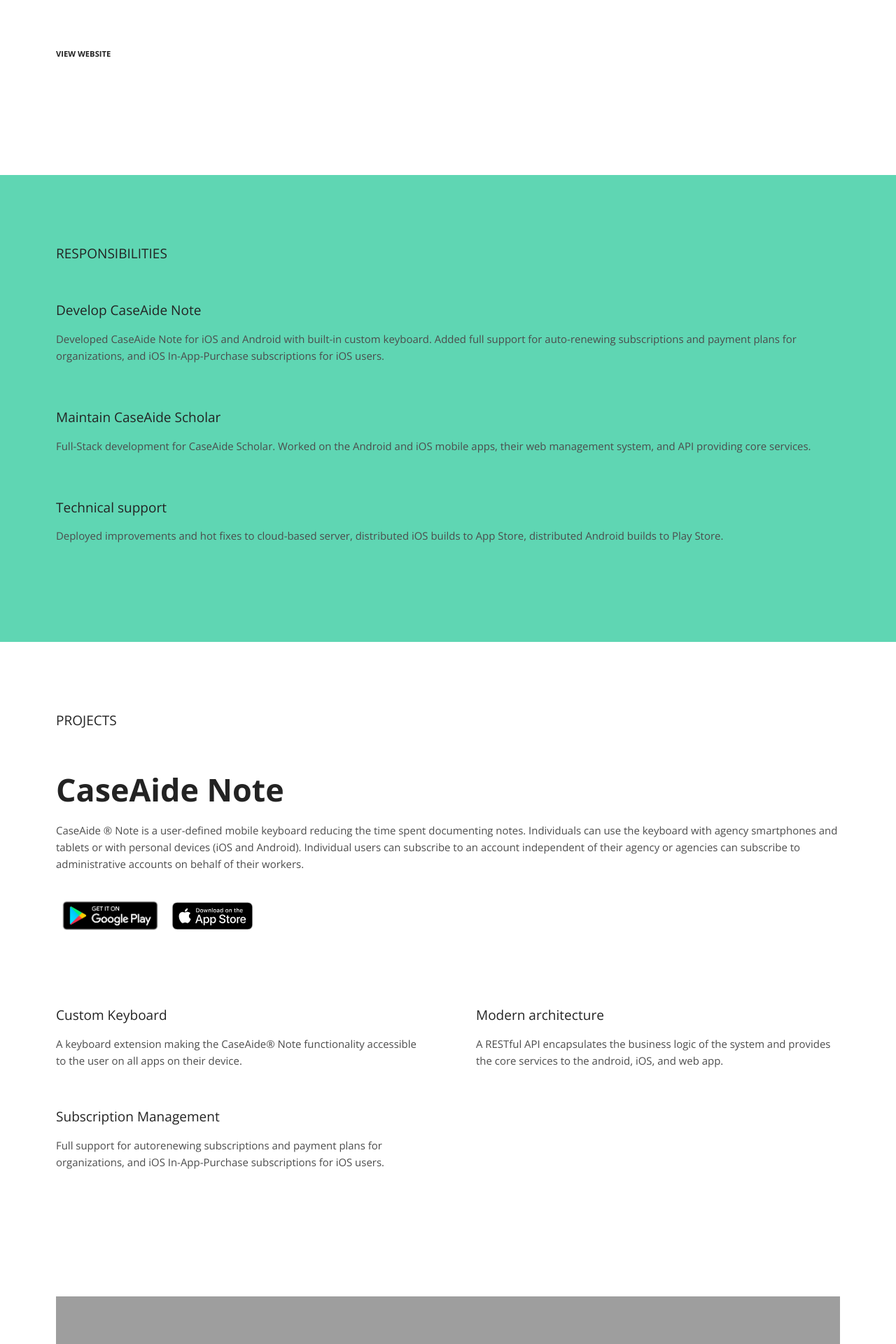
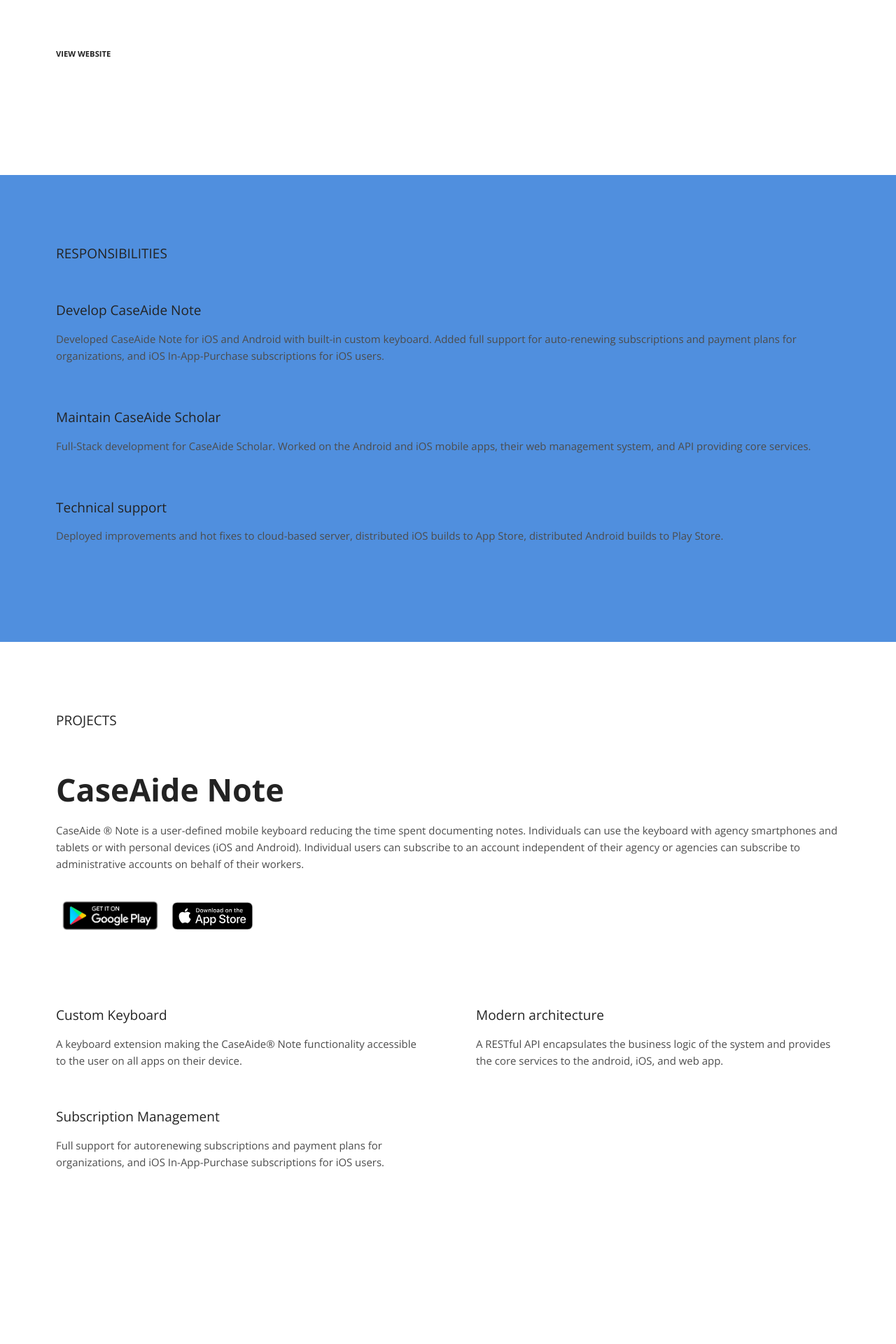
Before and after one commit to alanipce/mywebsite, a Jekyll site: the page built from _work/caseaide.html, in a window 1280 px wide. Shown: the part 331-2251 px from the top of the page at 70% size. Built offline with Jekyll 4.4.1, drawn with Linux system fonts in a browser that asks for light colours; nearby versions of some CDN libraries; grey boxes are pictures that could not be loaded.

Commit message:
Update work container to utilize secondary text color light. Trying to use work color as accent for its work page.

```diff
--- a/_layouts/work.html
+++ b/_layouts/work.html
@@ -23,7 +23,7 @@
 </section>
 
 <!-- Responsibilities section -->
-<section class="site-section site-section--accent-background">
+<section class="site-section work-background--{{page.name | slugify}}">
   <div class="content-area">
     <h2 class="title">Responsibilities</h2>
     <div class="responsibility">
--- a/_sass/_variables.scss
+++ b/_sass/_variables.scss
@@ -14,4 +14,5 @@
 $primary-text-color: #232323;
 $secondary-text-color: #4C4C4C;
 $primary-text-color-light: #FFFFFF;
-$secondary-text-color-light: #C2C2C2;
+$secondary-text-color-light: #E2E2E2;
+// $secondary-text-color-light: #C2C2C2;
--- a/assets/css/main.scss
+++ b/assets/css/main.scss
@@ -80,13 +80,12 @@
     padding-bottom: 56%;
     cursor: pointer;
     background: #444;
-    color: #ECECEC;
+    color: $secondary-text-color-light;
     border: none;
   }
 
   .work-background--caseaide {
     background: #508FDE;
-    @extend .site-section--dark;
   }
 
   .work-background--tumee {
```
Also changed, not shown: 4 other files.
